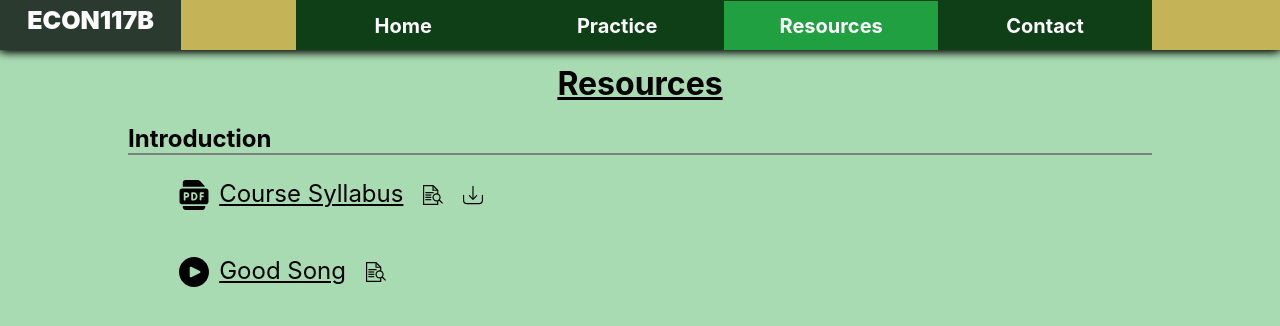
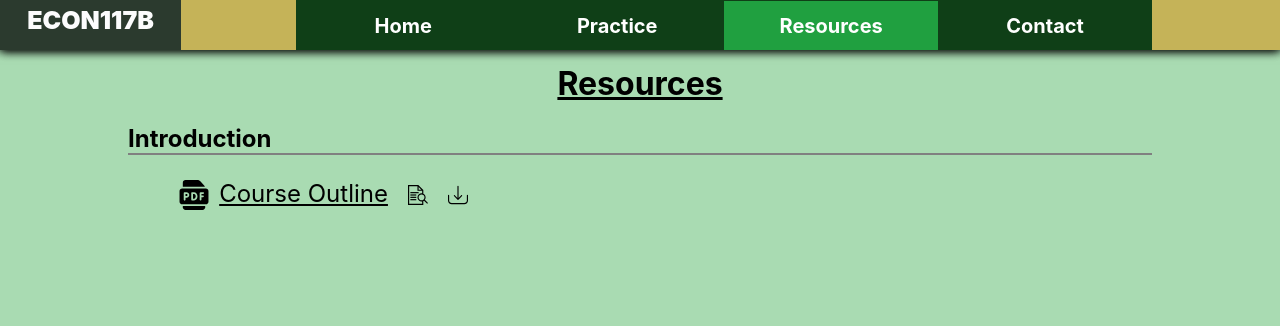
Before and after one commit to nasdda/Econ-117B, a React (Create React App) app: page /resources in a window 1280 px wide. Shown: the top 326 px of the page. Built offline with nearby package versions, Linux system fonts and the light colour scheme.

Commit message:
fixed branch

```diff
--- a/src/components/Resources/resources.js
+++ b/src/components/Resources/resources.js
@@ -3,13 +3,7 @@ import Toolbar from '../Navigation/Toolbar/toolbar'
 
 import ResourceSection from './Resource Section/resource_section'
 
-// files
-import CourseSyllabus from './PDFs/files/PDF-Course-Outline-Econ.-117B-Fall-2018.pdf'
-
-// icons
-import { ReactComponent as PdfIcon } from '../../assets/pdf.svg'
-import { ReactComponent as VideoIcon } from '../../assets/play-button.svg'
-
+import sections from './sections'
 
 import '../../App.css'
 import './resources.css'
@@ -18,28 +12,9 @@ import './resources.css'
 
 const resources = (props) => {
 
-    let sections = [
-        {
-            sectionName: "Introduction",
-            contents: [
-                {
-                    downloadable: true,
-                    icon: <PdfIcon />,
-                    name: "Course Syllabus",
-                    source: CourseSyllabus
-                },
-                {
-                    downloadable: false,
-                    icon: <VideoIcon />,
-                    name: "Good Song",
-                    source: "https://www.youtube.com/embed/lFNWUL9fqG8?list=LLXVwRHW9UOTmw20RfXGzVTg"
-                }
-            ]
-        }
 
-    ]
 
-    sections = sections.map(section => (
+    const displaySections = sections.map(section => (
         <ResourceSection
             key={section.sectionName}
             sectionName={section.sectionName}
@@ -51,7 +26,7 @@ const resources = (props) => {
         <React.Fragment>
             <Toolbar />
             <h1 className="Page-title">Resources</h1>
-            {sections}
+            {displaySections}
         </React.Fragment>
     )
 }
--- /dev/null
+++ b/src/components/Resources/sections.js
@@ -0,0 +1,18 @@
+import React from 'react'
+import { ReactComponent as PdfIcon } from '../../assets/pdf.svg'
+import { ReactComponent as VideoIcon } from '../../assets/play-button.svg'
+// files
+import CourseSyllabus from './PDFs/files/PDF-Course-Outline-Econ.-117B-Fall-2018.pdf'
+export default[
+    {
+        sectionName: "Introduction",
+        contents: [
+            {
+                downloadable: true,
+                icon: <PdfIcon />,
+                name: "Course Outline",
+                source: CourseSyllabus
+            }
+        ]
+    }
+]
```
